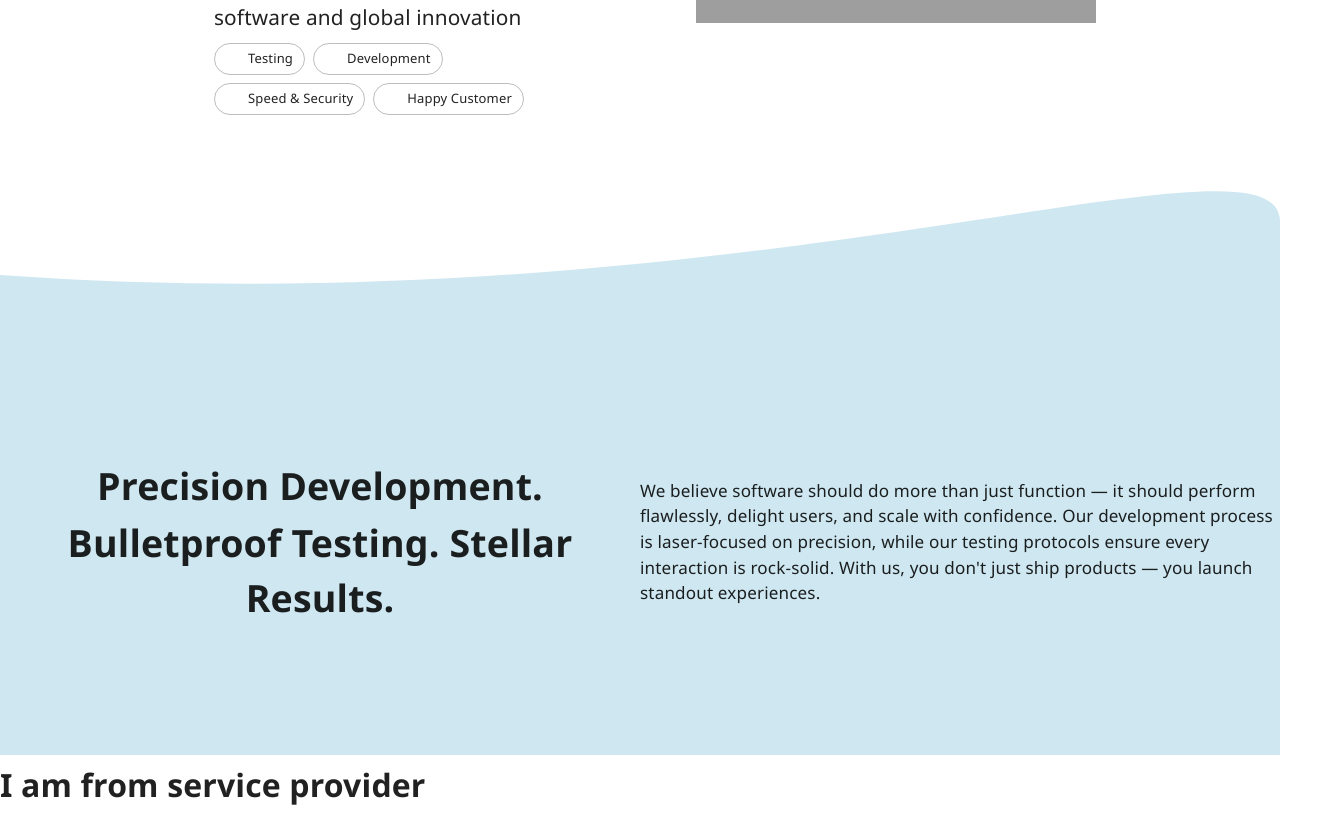
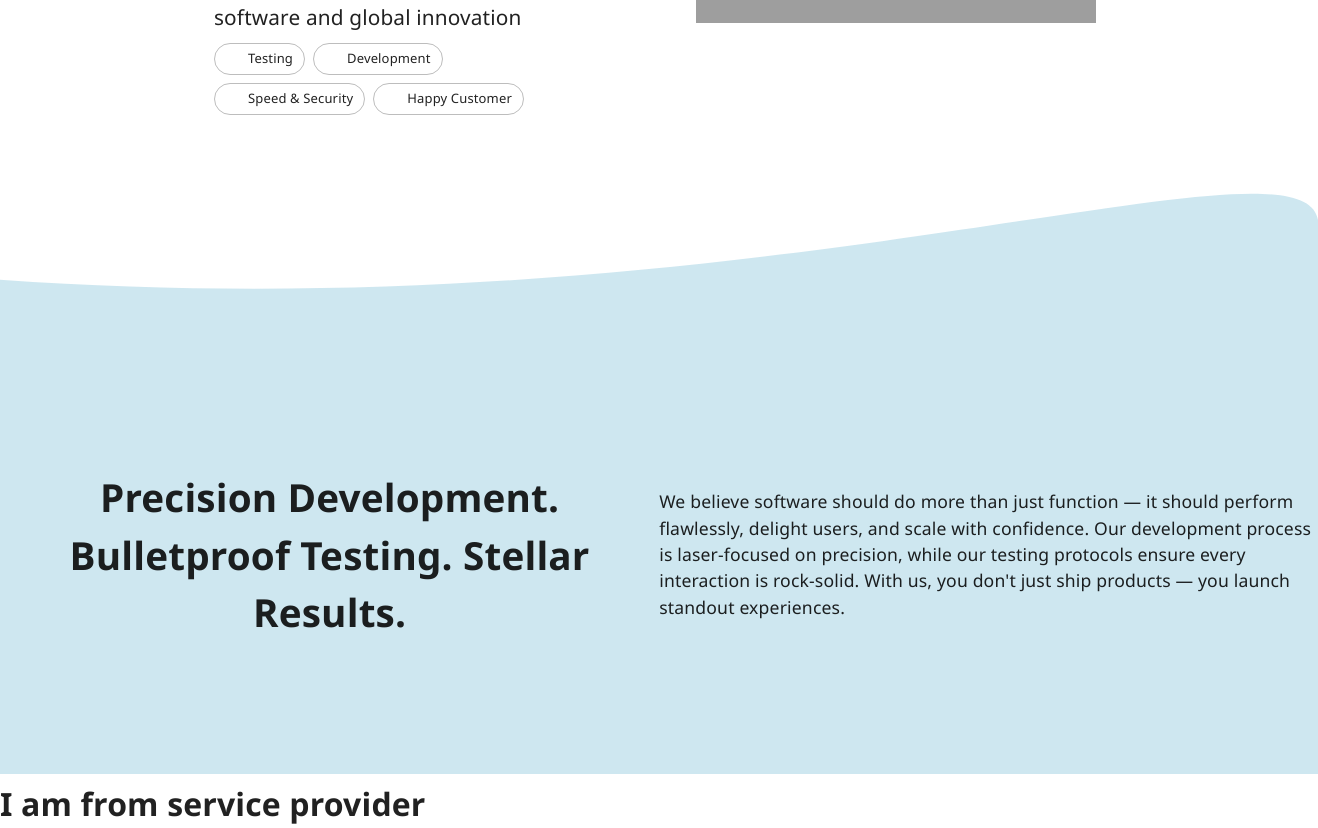
Before and after one commit to PRDS-web/prds-ui, a React (Vite) app: page / in a window 1280 px wide. Shown: the part 392-1220 px from the top of the page, 1318 px wide, since content can reach past the window. Built offline with nearby package versions, Linux system fonts and the light colour scheme; grey boxes are pictures that could not be loaded; some icons are missing.

Commit message:
home issue fixed

```diff
--- a/src/Components/Home/Home.jsx
+++ b/src/Components/Home/Home.jsx
@@ -64,20 +64,20 @@ function Home() {
         </Box>
       </Container>
       <Container maxWidth={false} disableGutters>
-        <svg
+        <Box
+          component='svg'
           viewBox="0 0 1200 600" // Increased from 200 to 300
           preserveAspectRatio="none"
-          style={{ width: '100%', height: '100%' }}
+          sx={{width: {xs: '103%'}}}
         >
           <path
             d="M0,150 C700,200 1200,0 1200,100 L1200,600 L0,600 Z"
             fill="rgba(173, 216, 230, 0.6)" // Light blue with 60% opacity
           />
-
           <foreignObject x="0" y="0" width="1200" height="800">
             <Box
               xmlns="http://www.w3.org/1999/xhtml"
-              style={{ display: 'flex', height: '100%' }}
+              sx={{ display: 'flex', height: '100%', width: '100%' }}
             >
               <Box
                 sx={{
@@ -114,7 +114,7 @@ function Home() {
               </Box>
             </Box>
           </foreignObject>
-        </svg>
+        </Box>
       </Container>
     </>
   );
```
